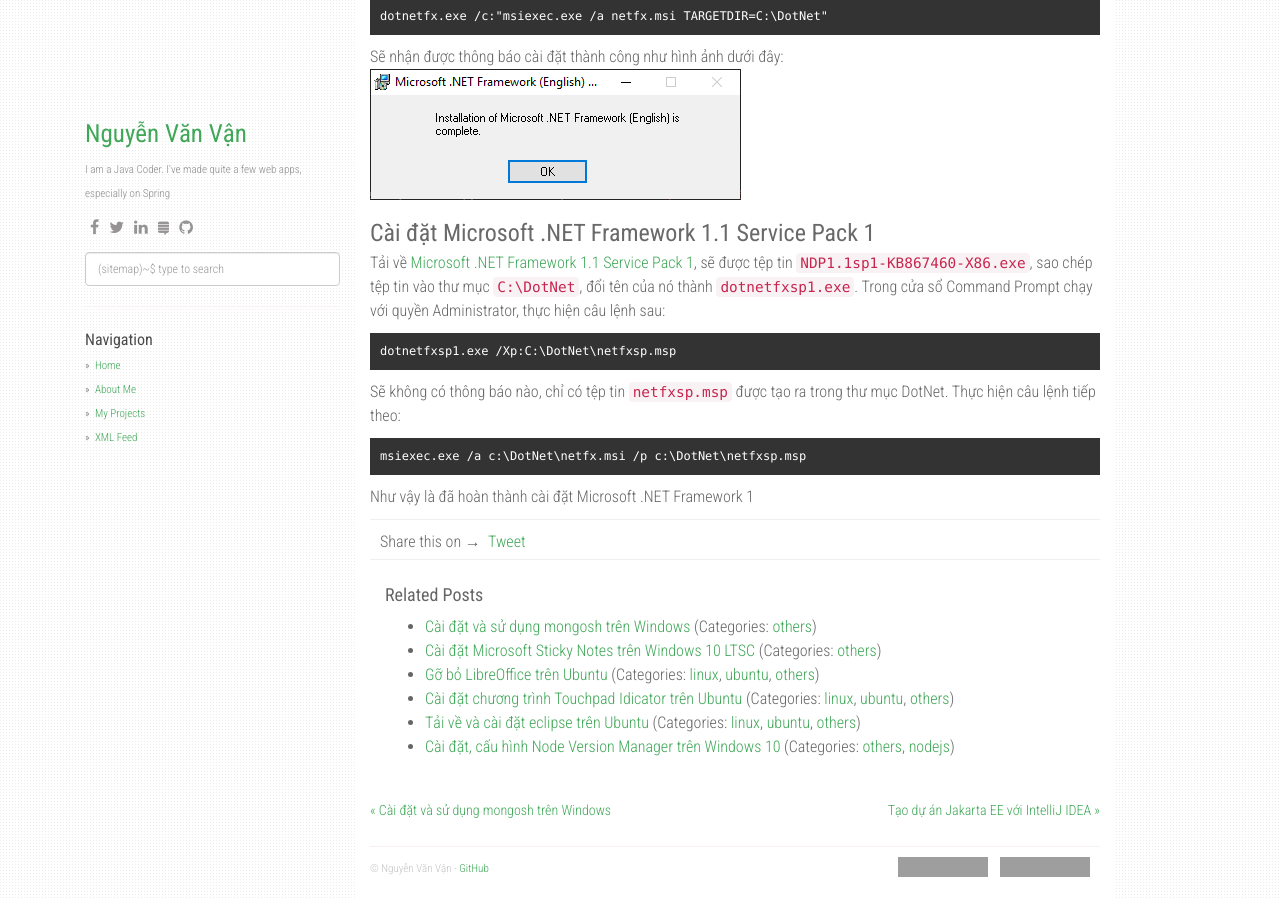
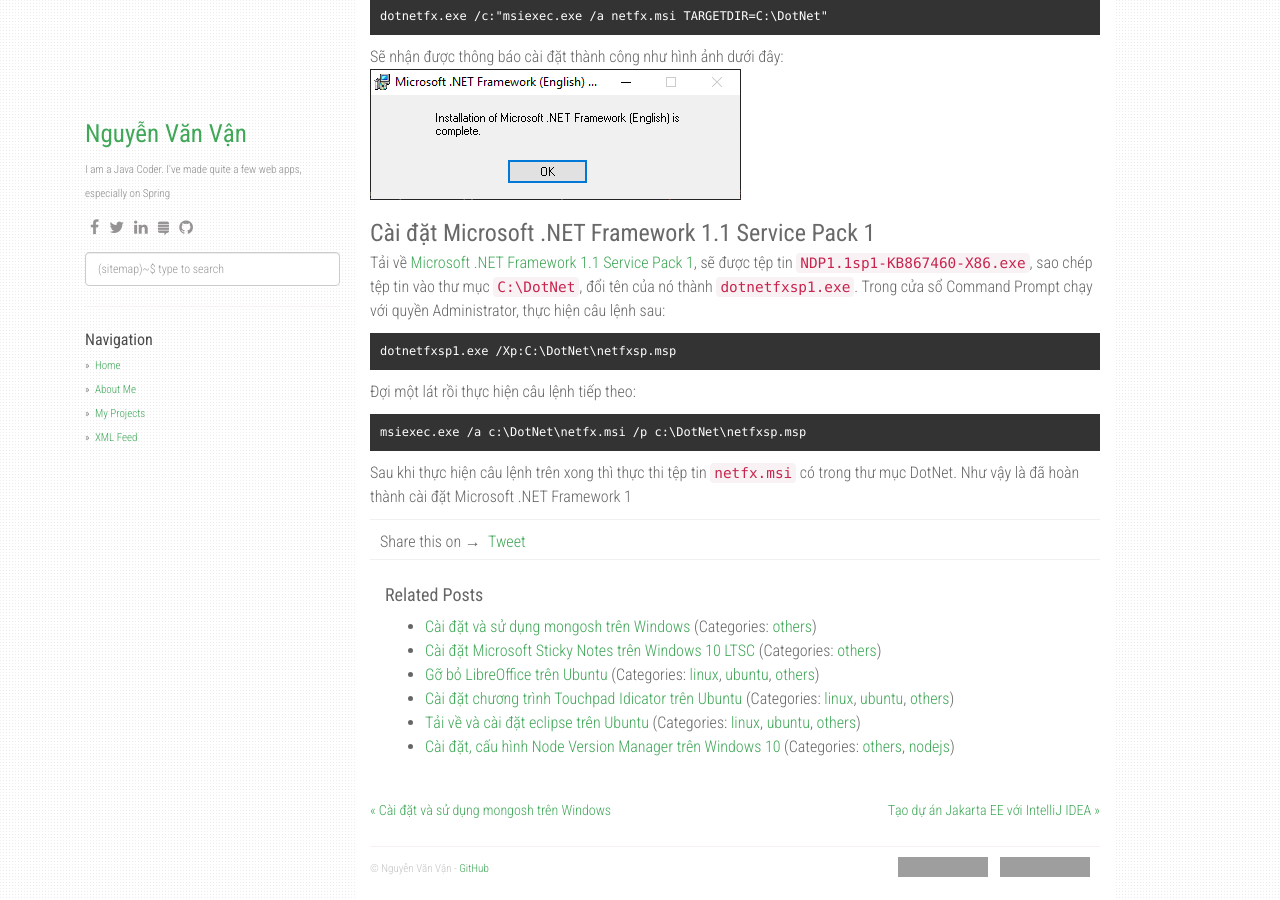
Before and after one commit to vegetaz/vegetaz.github.io, a Jekyll site: the page built from _posts/2017-01-11-Install-Microsoft-.NET-Framework-1..markdown, in a window 1280 px wide and 900 px high, scrolled down 828 px. Built offline with Jekyll 4.4.1, drawn with Linux system fonts in a browser that asks for light colours; nearby versions of some CDN libraries; comment, search, counter and statistics services are not loaded; grey boxes are pictures that could not be loaded.

Commit message:
Cài đặt Microsoft .NET Framework 1.

````diff
--- a/_posts/2017-01-11-Install-Microsoft-.NET-Framework-1..markdown
+++ b/_posts/2017-01-11-Install-Microsoft-.NET-Framework-1..markdown
@@ -31,9 +31,9 @@
 ```
 dotnetfxsp1.exe /Xp:C:\DotNet\netfxsp.msp
 ```
-Sẽ không có thông báo nào, chỉ có tệp tin `netfxsp.msp` được tạo ra trong thư mục DotNet.
-Thực hiện câu lệnh tiếp theo:
+Đợi một lát rồi thực hiện câu lệnh tiếp theo:
 ```
 msiexec.exe /a c:\DotNet\netfx.msi /p c:\DotNet\netfxsp.msp
 ```
+Sau khi thực hiện câu lệnh trên xong thì thực thi tệp tin `netfx.msi` có trong thư mục DotNet.
 Như vậy là đã hoàn thành cài đặt Microsoft .NET Framework 1
````
